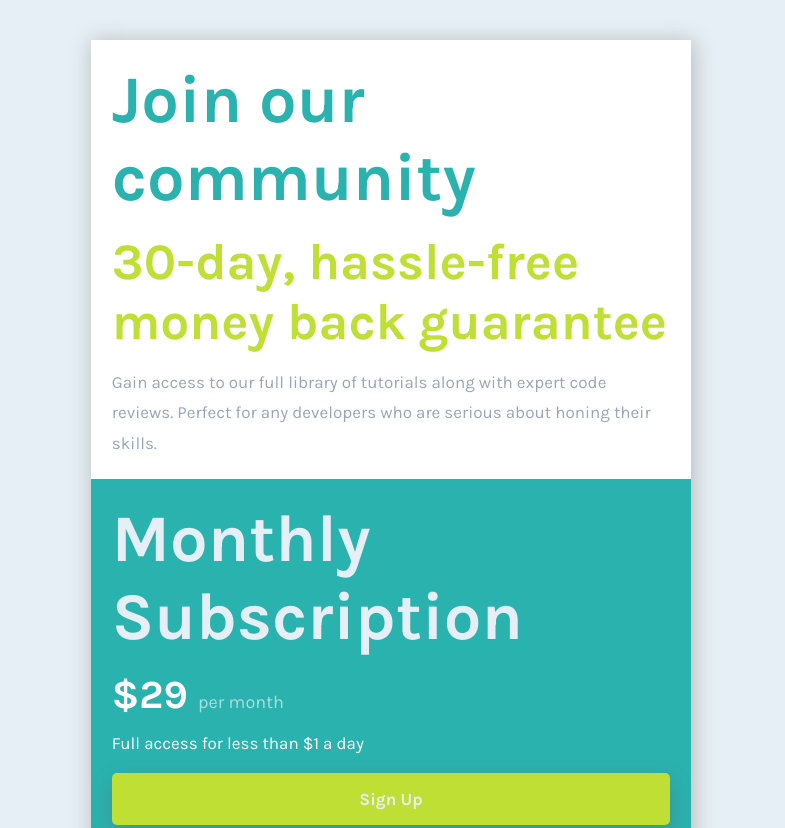
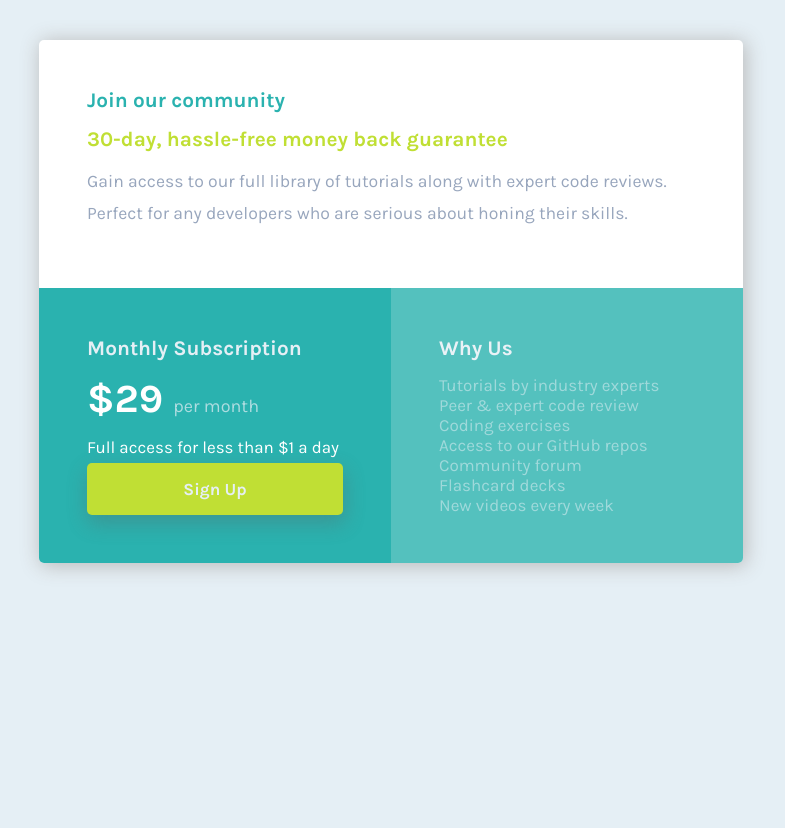
Before and after one commit to WendellRodriguesAmaral/single-price-grid-component-master, a plain HTML site: page index.html in a window 1280 px wide. Shown: the top 828 px of the page, without its empty margins (249-1034 px from the left). After the commit the page ends 800 px from the top, so only its background shows below. Drawn offline with Linux system fonts and the light colour scheme.

Commit message:
latest version

```diff
--- a/styles.css
+++ b/styles.css
@@ -1,105 +1,140 @@
-*{
+* {
   margin: 0;
-    border:0;
+  border: 0;
   padding: 0;
   box-sizing: border-box;
   font-family: "karla";
 }
 
-@font-face{
+@font-face {
   font-family: "karla";
-    src: url("https://fonts.googleapis.com/css2?family=Karla:wght@400;700&display=swap")
+  src: url("https://fonts.googleapis.com/css2?family=Karla:wght@400;700&display=swap");
 
   /*aqui dentro posso usar qualquer propriedade que quizer*/
 }
 
-body{
+body {
   display: flex;
-    justify-content:center;
+  justify-content: center;
   width: 100%;
   background: hsl(204, 43%, 93%);
 }
 
-.all{
-    width: min(80vw, 600px);/*peega o menor entre eles*/
+.all {
+  width: min(80vw, 600px); /*peega o menor entre eles*/
   height: auto;
-    display:grid;
+  display: grid;
   grid-template-rows: 1.2fr 1fr 1fr;
-    margin:2.5rem 0;
-    box-shadow:  2px 2px 20px 1px rgb(187, 187, 187);
+  margin: 2.5rem 0;
+  box-shadow: 2px 2px 20px 1px rgb(187, 187, 187);
   background-color: white;
+  border-radius:5px ;
+}
+
+section {
+  /* border:1px solid #000; */
+  padding: 1.3rem;
+}
+
+h1 {
+  font-size: 5.2vw;
+  margin-bottom: 15px;
+}
+h2 {
+  font-size: 4vw;
+  margin-bottom: 15px;
+}
+p {
+  font-size: 17px;
+}
+
+.description p {
+  line-height: 1.8;
+  color: hsl(218, 22%, 67%);
+}
+.description h2 {
+  color: hsl(71, 73%, 54%);
+}
+.description h1 {
+  color: hsl(179, 62%, 43%);
+}
+
+.price {
+  background-color: hsl(179, 62%, 43%);
+  color: white;
+  display: flex;
+  flex-direction: column;
+}
+.price h1,
+.whyUs h1 {
+  color: hsl(204, 43%, 93%);
+}
+
+.price h2 {
+  font-size: 40px;
+}
+.price h2 span {
+  font-weight: lighter;
+  font-size: 18px;
+  vertical-align: baseline;
+  color: hsl(204, 43%, 93%);
+  opacity: 0.7;
+}
+.whyUs {
+  background-color: hsl(179, 62%, 43%);
+  opacity: 0.8;
+  border-radius: 0 0 5px 5px ;
+}
+
+.whyUs p {
+  color: hsl(204, 43%, 93%);
+  opacity: 0.5;
+}
+
+button {
+  width: 100%;
+  padding: 1rem;
+  align-self: center;
+  margin: auto 0 0;
+  background-color: hsl(71, 73%, 54%);
+  font-size: 17px;
+  font-weight: bold;
+  box-shadow: 1px 8px 20px 1px rgba(94, 94, 94, 0.316);
+  border-radius: 5px;
+  color: hsl(204, 43%, 93%);
+}
+
+@media screen and (min-width: 768px) {
+  .all {
+    grid-template-rows: .9fr 1fr;
+    grid-template-columns: 1fr 1fr;
+    width: 55%;
+    /* border: solid 10px black;     */
   }
 
   section{
-    /* border:1px solid #000; */
-    padding:1.3rem;
+      padding:3rem 3rem
+  }
+  .description{
+      grid-column-start: 1;
+      grid-column-end:3;
   }
 
-h1{
-    font-size:5.2vw;
-    margin-bottom: 15px;
+  .description p{
+      font-size: 1.1rem;
   }
-h2{
-    font-size:4vw;
-    margin-bottom: 15px;
-}
-p{
-    font-size:17px;
-}
-.description p{
-    line-height:1.8;
-    color:hsl(218, 22%, 67%);
-}
-.description h2{
-    color:hsl(71, 73%, 54%)
-}
-.description h1{
-    color:hsl(179, 62%, 43%);
+  .whyUs{
+      border-radius: 0 0 5px 0 ;
   }
 
-
-.price{
-    background-color:hsl(179, 62%, 43%);
-    color:white;
-    display:flex;
-    flex-direction:column;
-}
-.price h1, .whyUs h1{
-    color:hsl(204, 43%, 93%);
+  .price {
+    grid-column-start: 1;
+    grid-column-end:2;
+    border-radius:  0 0 0 5px;
   }
 
-.price h2{
-    font-size:40px;
+  h1,h2{
+      font-size:1.3rem
   }
-.price h2 span{
-    font-weight: lighter;
-    font-size: 18px;
-    vertical-align: baseline;
-    color:hsl(204, 43%, 93%);
-    opacity: .7;
-}
-.whyUs{
-    background-color:hsl(179, 62%, 43%);
-    opacity: .8
 
 }
-
-.whyUs p{
-    color:hsl(204, 43%, 93%);
-    opacity: .5;
-
-}
-
-
-button{
-    width: 100%;
-    padding:1rem;
-    align-self: center;
-    margin:auto 0 0;
-    background-color:hsl(71, 73%, 54%);
-    font-size:17px;
-    font-weight: bold;
-    box-shadow:  1px 8px 20px 1px rgba(94, 94, 94, 0.316);
-    border-radius:5px;
-    color:hsl(204, 43%, 93%);
-}
```
Lines whose indentation alone changed are shown as unchanged.
